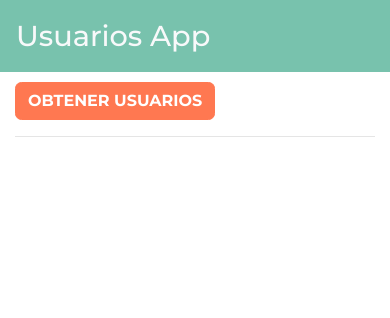
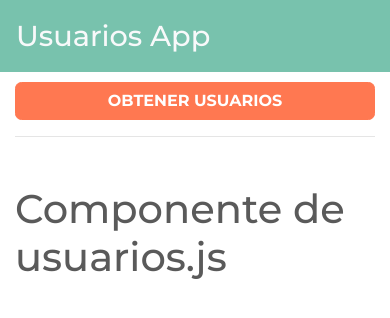
Before and after one commit to camiloberrio11/usuarios-app, a React (Create React App) app: page /usuarios in a window 390 px wide. Shown: the top 318 px of the page. Built offline with nearby package versions, Linux system fonts and the light colour scheme.

Commit message:
Se realiza componente de usuarios principal alojando boton de renderizado basico

```diff
--- a/src/App.js
+++ b/src/App.js
@@ -1,6 +1,7 @@
 import React from 'react';
 import Header from './components/Header'
 import ButtonGetUsuario from './components/ButtonGetUsuario'
+import Usuarios from './components/Usuarios'
 import { BrowserRouter as Router, Route, Switch } from 'react-router-dom'
 
 function App() {
@@ -8,6 +9,9 @@ function App() {
     <Router>
       <Header></Header>
       <ButtonGetUsuario></ButtonGetUsuario>
+      <div className="container mt-5">
+      <Route exact path="/usuarios" component={Usuarios} />
+      </div>
     </Router>
   );
 }
--- a/src/components/ButtonGetUsuario.js
+++ b/src/components/ButtonGetUsuario.js
@@ -1,9 +1,10 @@
 import React from 'react'
+import { Link } from 'react-router-dom'
 
 const ButtonGetUsuario = () => {
   return (
     <div className="container btn-action">
-    <button className="btn btn-danger nuevo-post d-block d-md-inline-block mt-8">Obtener usuarios</button>
+    <a className="btn btn-danger nuevo-post d-block d-md-inline-block mt-8"> <Link to={'/usuarios'}>Obtener usuarios</Link></a>
     <hr />
     </div>
   )
--- /dev/null
+++ b/src/components/Usuarios.js
@@ -0,0 +1,9 @@
+import React from 'react'
+
+const Usuarios = () => {
+  return (
+    <h1>Componente de usuarios.js</h1>
+  )
+}
+
+export default Usuarios
--- a/src/index.css
+++ b/src/index.css
@@ -53,3 +53,13 @@ h1 a.text-light:hover {
 .btn-action{
   margin-top: 10px;
 }
+
+a:link {
+  text-decoration: none;
+  color: white;
+}
+
+a:visited {
+  text-decoration: none;
+  color: white;
+}
```
Also changed, not shown: 1 other file (tests, documents, lock files or other folders).
